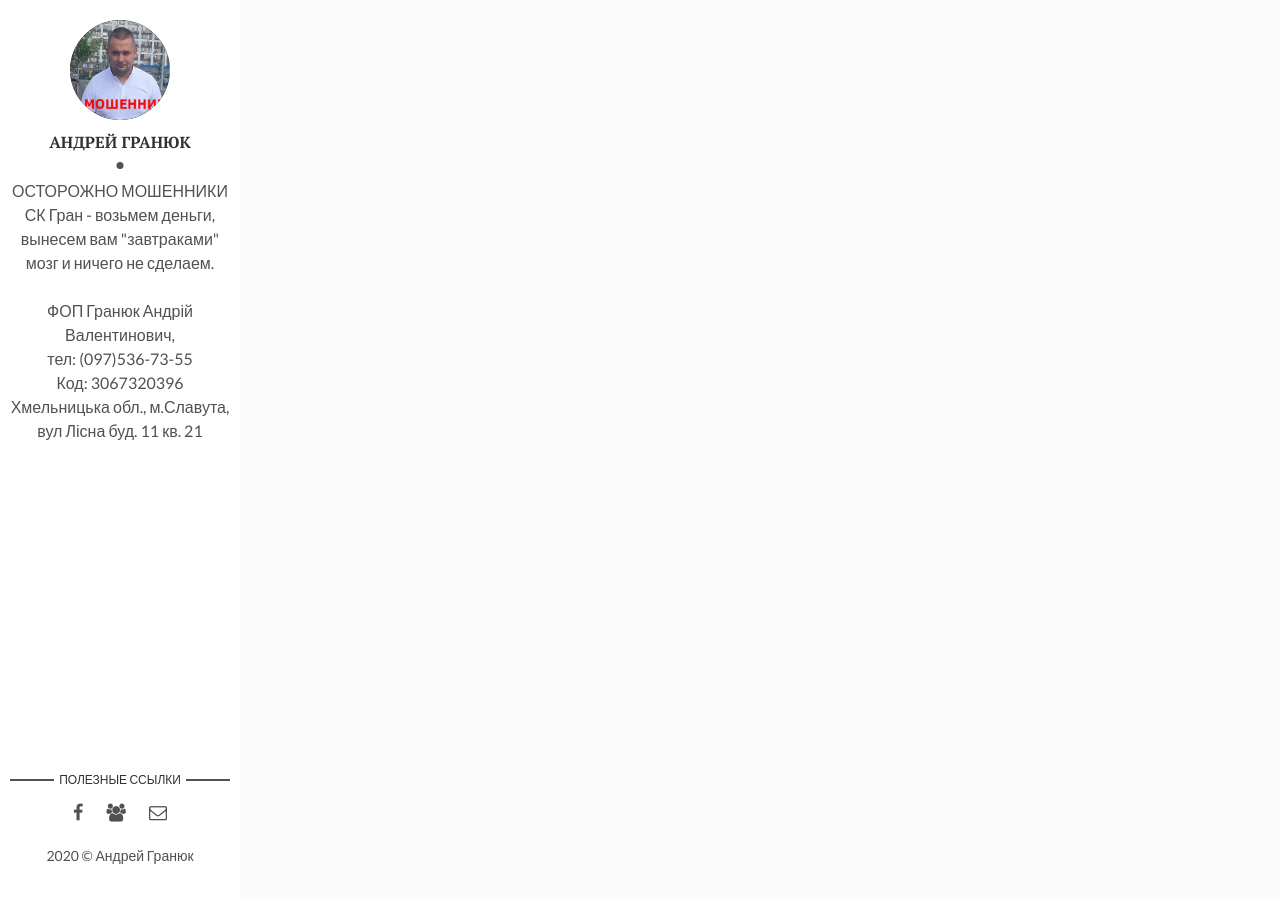
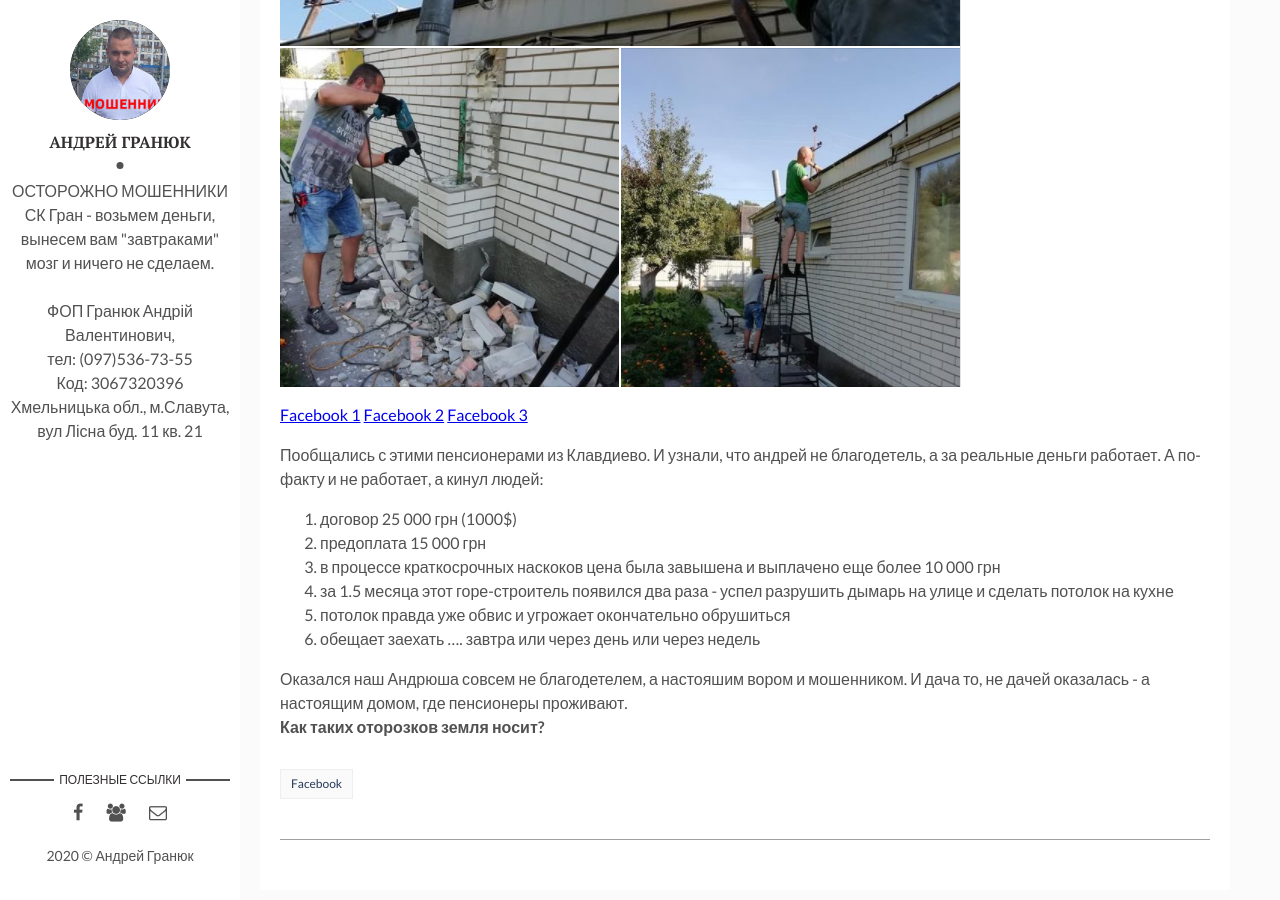
Before and after one commit to ck-gran/ck-gran.github.io, a Jekyll site: the page built from _posts/2020-08-30-help-pensioners.markdown, in a window 1280 px wide and 900 px high, scrolled down 1042 px. Built offline with Jekyll 4.4.1, drawn with Linux system fonts in a browser that asks for light colours; some of the changed text lies outside the part shown.

Commit message:
Updated article

```diff
--- a/_posts/2020-08-30-help-pensioners.markdown
+++ b/_posts/2020-08-30-help-pensioners.markdown
@@ -2,7 +2,26 @@
 layout: post
 title: А как красиво звучит "помогаем людям в возрасте"...
 date: 2020-08-30 00:00:00 +0300
-description: Итак, почему же мошенники? Заключили договор, а дальше приедем завтра, а завтра опять завтра. Потом оказалось, что все взятые деньги потрачены.
+description: Гранюк Андрей Васильевич - Ворует деньги у пенсионеров и пиарится в фейсбуке.
 img: help-pensioner.jpg # Add image post (optional)
 tags: [] # add tag
 ---
+
+### История от Андрее-Благодетеле ###
+Оказывается Андрей "БЛАГОДЕТЕЛЬ", именно с большой буквы и капсом. Почитать пост в Фейсбуке, так он пенсионерам помогает бесплатно. <br><br>
+
+![Гранюк Андрей Ворует Деньги](/assets/img/blagodetel.png)<br>
+
+[Facebook 1](https://www.facebook.com/andrei.granuk/posts/135726961530612) [Facebook 2](https://www.facebook.com/groups/543106036358181/?post_id=569102020425249) [Facebook 3](https://www.facebook.com/groups/543106036358181/?post_id=568426223826162)
+
+Пообщались с этими пенсионерами из Клавдиево. И узнали, что андрей не благодетель, а за реальные деньги работает. А по-факту и не работает, а кинул людей:
+1. договор 25 000 грн (1000$)
+2. предоплата 15 000 грн
+3. в процессе краткосрочных наскоков цена была завышена и выплачено еще более 10 000 грн
+4. за 1.5 месяца этот горе-строитель появился два раза - успел разрушить дымарь на улице и сделать потолок на кухне
+5. потолок правда уже обвис и угрожает окончательно обрушиться
+6. обещает заехать .... завтра или через день или через недель
+
+Оказался наш Андрюша совсем не благодетелем, а настояшим вором и мошенником. И дача то, не дачей оказалась - а настоящим домом, где пенсионеры проживают.
+<br>
+<b>Как таких оторозков земля носит?</b>
```
Also changed, not shown: assets/img/blagodetel.png (added), assets/img/help-pensioners-logo.png (deleted).
